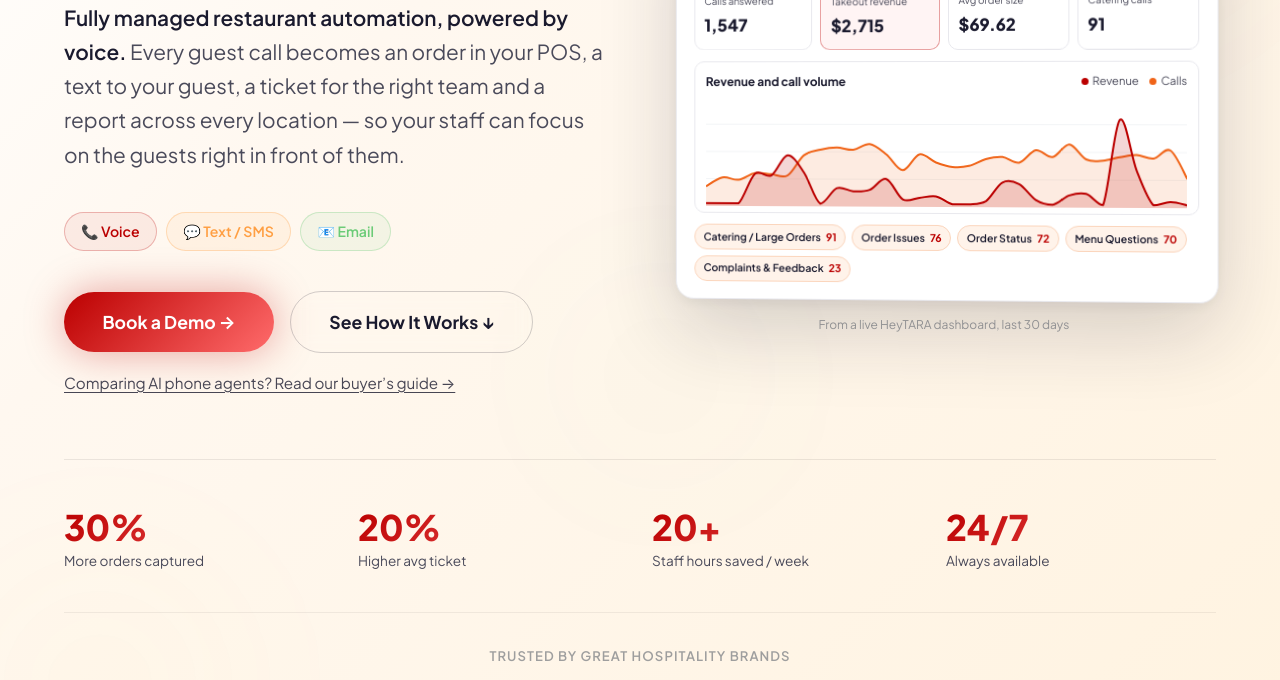
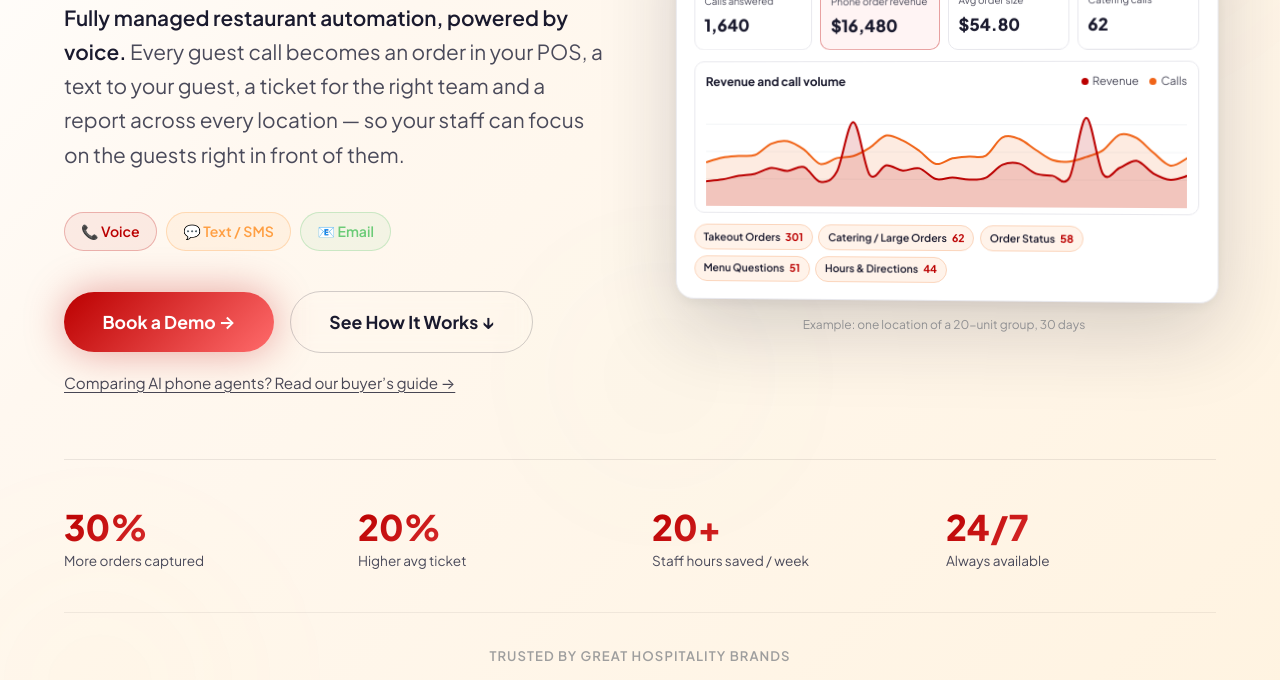
Before and after one commit to HeyTARA-AI/heytara-website, a plain HTML site: page index.html in a window 1280 px wide. Shown: the part 296-976 px from the top of the page. Drawn offline with Linux system fonts and the light colour scheme; a web font is replaced by a local one.

Commit message:
Homepage v2 draft: example per-location dashboard numbers (20-unit group)

```diff
--- a/index.html
+++ b/index.html
@@ -162,7 +162,7 @@
     <!-- Right side: Restaurant illustration -->
     <div class="hero__right hero__right--dash">
       <figure class="dash-wrap">
-        <div class="dash" aria-label="HeyTARA dashboard showing 30 days of calls, revenue and call reasons across all restaurants">
+        <div class="dash" aria-label="Example HeyTARA dashboard for one location of a 20-unit restaurant group, showing 30 days of calls, phone order revenue and call reasons">
           <div class="dash__bar" aria-hidden="true">
             <span class="dash__dots"><i></i><i></i><i></i></span>
             <span class="dash__brand"><span>Hey</span>TARA</span>
@@ -170,36 +170,36 @@
           <div class="dash__body">
             <div class="dash__head">
               <span class="dash__title">Dashboard</span>
-              <span class="dash__chip">All restaurants &#9662;</span>
+              <span class="dash__chip">Store 07 of 20 &#9662;</span>
               <span class="dash__chip dash__chip--on">30 days</span>
               <span class="dash__chip">Export PDF</span>
             </div>
             <div class="dash__kpis">
-              <div class="dash__kpi"><span>Calls answered</span><b>1,547</b></div>
-              <div class="dash__kpi dash__kpi--hl"><span>Takeout revenue</span><b>$2,715</b></div>
-              <div class="dash__kpi"><span>Avg order size</span><b>$69.62</b></div>
-              <div class="dash__kpi"><span>Catering calls</span><b>91</b></div>
+              <div class="dash__kpi"><span>Calls answered</span><b>1,640</b></div>
+              <div class="dash__kpi dash__kpi--hl"><span>Phone order revenue</span><b>$16,480</b></div>
+              <div class="dash__kpi"><span>Avg order size</span><b>$54.80</b></div>
+              <div class="dash__kpi"><span>Catering calls</span><b>62</b></div>
             </div>
             <div class="dash__chart">
               <div class="dash__chart-head"><b>Revenue and call volume</b><span><i class="dash__dot dash__dot--rev"></i>Revenue <i class="dash__dot dash__dot--vol"></i>Calls</span></div>
               <svg viewBox="0 0 600 160" preserveAspectRatio="none" aria-hidden="true">
                 <g class="dash__grid"><line x1="0" x2="600" y1="40" y2="40" /><line x1="0" x2="600" y1="80" y2="80" /><line x1="0" x2="600" y1="120" y2="120" /></g>
-                <path class="dash__area dash__area--vol" d="M0.0,131.3 C3.4,129.1 13.8,119.8 20.7,118.2 C27.6,116.5 34.5,122.6 41.4,121.5 C48.3,120.4 55.2,113.0 62.1,111.6 C69.0,110.2 75.9,112.7 82.8,113.2 C89.7,113.8 96.6,119.5 103.4,114.9 C110.3,110.2 117.2,91.6 124.1,85.3 C131.0,79.0 137.9,79.0 144.8,77.1 C151.7,75.1 158.6,73.8 165.5,73.8 C172.4,73.8 179.3,77.9 186.2,77.1 C193.1,76.2 200.0,67.7 206.9,68.8 C213.8,69.9 220.7,77.3 227.6,83.6 C234.5,89.9 241.4,106.7 248.3,106.7 C255.2,106.7 262.1,85.6 269.0,83.6 C275.9,81.7 282.8,92.1 289.7,95.2 C296.6,98.2 303.4,100.9 310.3,101.7 C317.2,102.6 324.1,102.0 331.0,100.1 C337.9,98.2 344.8,92.4 351.7,90.2 C358.6,88.0 365.5,86.1 372.4,86.9 C379.3,87.8 386.2,96.8 393.1,95.2 C400.0,93.5 406.9,78.4 413.8,77.1 C420.7,75.7 427.6,88.3 434.5,86.9 C441.4,85.6 448.3,68.3 455.2,68.8 C462.1,69.4 469.0,86.4 475.9,90.2 C482.8,94.1 489.7,92.4 496.6,91.9 C503.4,91.3 510.3,88.3 517.2,86.9 C524.1,85.6 531.0,83.4 537.9,83.6 C544.8,83.9 551.7,89.7 558.6,88.6 C565.5,87.5 572.4,72.1 579.3,77.1 C586.2,82.0 596.6,111.3 600.0,118.2 L600,160 L0,160 Z" />
-                <path class="dash__line dash__line--vol" d="M0.0,131.3 C3.4,129.1 13.8,119.8 20.7,118.2 C27.6,116.5 34.5,122.6 41.4,121.5 C48.3,120.4 55.2,113.0 62.1,111.6 C69.0,110.2 75.9,112.7 82.8,113.2 C89.7,113.8 96.6,119.5 103.4,114.9 C110.3,110.2 117.2,91.6 124.1,85.3 C131.0,79.0 137.9,79.0 144.8,77.1 C151.7,75.1 158.6,73.8 165.5,73.8 C172.4,73.8 179.3,77.9 186.2,77.1 C193.1,76.2 200.0,67.7 206.9,68.8 C213.8,69.9 220.7,77.3 227.6,83.6 C234.5,89.9 241.4,106.7 248.3,106.7 C255.2,106.7 262.1,85.6 269.0,83.6 C275.9,81.7 282.8,92.1 289.7,95.2 C296.6,98.2 303.4,100.9 310.3,101.7 C317.2,102.6 324.1,102.0 331.0,100.1 C337.9,98.2 344.8,92.4 351.7,90.2 C358.6,88.0 365.5,86.1 372.4,86.9 C379.3,87.8 386.2,96.8 393.1,95.2 C400.0,93.5 406.9,78.4 413.8,77.1 C420.7,75.7 427.6,88.3 434.5,86.9 C441.4,85.6 448.3,68.3 455.2,68.8 C462.1,69.4 469.0,86.4 475.9,90.2 C482.8,94.1 489.7,92.4 496.6,91.9 C503.4,91.3 510.3,88.3 517.2,86.9 C524.1,85.6 531.0,83.4 537.9,83.6 C544.8,83.9 551.7,89.7 558.6,88.6 C565.5,87.5 572.4,72.1 579.3,77.1 C586.2,82.0 596.6,111.3 600.0,118.2" />
-                <path class="dash__area dash__area--rev" d="M0.0,156.0 C3.4,156.0 13.8,156.0 20.7,156.0 C27.6,156.0 34.5,156.0 41.4,156.0 C48.3,148.8 55.2,119.6 62.1,112.7 C69.0,105.9 75.9,119.6 82.8,115.0 C89.7,110.5 96.6,86.2 103.4,85.4 C110.3,84.7 117.2,98.7 124.1,110.5 C131.0,122.2 137.9,152.2 144.8,156.0 C151.7,156.0 158.6,136.3 165.5,133.2 C172.4,130.2 179.3,137.4 186.2,137.8 C193.1,138.2 200.0,138.5 206.9,135.5 C213.8,132.5 220.7,117.3 227.6,119.6 C234.5,121.8 241.4,144.6 248.3,149.2 C255.2,153.7 262.1,147.7 269.0,146.9 C275.9,146.1 282.8,143.1 289.7,144.6 C296.6,146.1 303.4,154.1 310.3,156.0 C317.2,156.0 324.1,156.0 331.0,156.0 C337.9,155.2 344.8,156.0 351.7,151.4 C358.6,146.1 365.5,128.3 372.4,124.1 C379.3,119.9 386.2,122.2 393.1,126.4 C400.0,130.6 406.9,144.2 413.8,149.2 C420.7,154.1 427.6,156.0 434.5,156.0 C441.4,154.9 448.3,145.0 455.2,142.3 C462.1,139.7 469.0,137.8 475.9,140.1 C482.8,142.3 489.7,156.0 496.6,156.0 C503.4,138.2 510.3,41.4 517.2,33.0 C524.1,24.7 531.0,85.4 537.9,105.9 C544.8,126.4 551.7,148.4 558.6,156.0 C565.5,156.0 572.4,151.4 579.3,151.4 C586.2,151.4 596.6,155.2 600.0,156.0 L600,160 L0,160 Z" />
-                <path class="dash__line dash__line--rev" d="M0.0,156.0 C3.4,156.0 13.8,156.0 20.7,156.0 C27.6,156.0 34.5,156.0 41.4,156.0 C48.3,148.8 55.2,119.6 62.1,112.7 C69.0,105.9 75.9,119.6 82.8,115.0 C89.7,110.5 96.6,86.2 103.4,85.4 C110.3,84.7 117.2,98.7 124.1,110.5 C131.0,122.2 137.9,152.2 144.8,156.0 C151.7,156.0 158.6,136.3 165.5,133.2 C172.4,130.2 179.3,137.4 186.2,137.8 C193.1,138.2 200.0,138.5 206.9,135.5 C213.8,132.5 220.7,117.3 227.6,119.6 C234.5,121.8 241.4,144.6 248.3,149.2 C255.2,153.7 262.1,147.7 269.0,146.9 C275.9,146.1 282.8,143.1 289.7,144.6 C296.6,146.1 303.4,154.1 310.3,156.0 C317.2,156.0 324.1,156.0 331.0,156.0 C337.9,155.2 344.8,156.0 351.7,151.4 C358.6,146.1 365.5,128.3 372.4,124.1 C379.3,119.9 386.2,122.2 393.1,126.4 C400.0,130.6 406.9,144.2 413.8,149.2 C420.7,154.1 427.6,156.0 434.5,156.0 C441.4,154.9 448.3,145.0 455.2,142.3 C462.1,139.7 469.0,137.8 475.9,140.1 C482.8,142.3 489.7,156.0 496.6,156.0 C503.4,138.2 510.3,41.4 517.2,33.0 C524.1,24.7 531.0,85.4 537.9,105.9 C544.8,126.4 551.7,148.4 558.6,156.0 C565.5,156.0 572.4,151.4 579.3,151.4 C586.2,151.4 596.6,155.2 600.0,156.0" />
+                <path class="dash__area dash__area--vol" d="M0.0,96.0 C3.4,94.8 13.8,90.6 20.7,89.0 C27.6,87.5 34.5,87.2 41.4,86.6 C48.3,85.9 55.2,88.1 62.1,85.1 C69.0,82.1 75.9,71.9 82.8,68.5 C89.7,65.1 96.6,63.2 103.4,64.7 C110.3,66.1 117.2,71.5 124.1,77.0 C131.0,82.6 137.9,95.9 144.8,98.0 C151.7,100.0 158.6,91.3 165.5,89.3 C172.4,87.3 179.3,88.7 186.2,86.1 C193.1,83.6 200.0,78.9 206.9,73.9 C213.8,68.9 220.7,57.9 227.6,56.1 C234.5,54.4 241.4,59.8 248.3,63.5 C255.2,67.2 262.1,72.9 269.0,78.5 C275.9,84.2 282.8,95.6 289.7,97.4 C296.6,99.2 303.4,91.0 310.3,89.2 C317.2,87.3 324.1,87.1 331.0,86.5 C337.9,85.8 344.8,89.7 351.7,85.1 C358.6,80.5 365.5,62.9 372.4,58.8 C379.3,54.8 386.2,57.9 393.1,60.8 C400.0,63.8 406.9,71.6 413.8,76.7 C420.7,81.8 427.6,88.6 434.5,91.3 C441.4,94.1 448.3,94.1 455.2,93.3 C462.1,92.5 469.0,89.4 475.9,86.7 C482.8,84.0 489.7,82.3 496.6,76.9 C503.4,71.5 510.3,57.2 517.2,54.3 C524.1,51.3 531.0,54.8 537.9,59.2 C544.8,63.6 551.7,73.9 558.6,80.5 C565.5,87.1 572.4,97.6 579.3,98.8 C586.2,100.0 596.6,89.7 600.0,87.8 L600,160 L0,160 Z" />
+                <path class="dash__line dash__line--vol" d="M0.0,96.0 C3.4,94.8 13.8,90.6 20.7,89.0 C27.6,87.5 34.5,87.2 41.4,86.6 C48.3,85.9 55.2,88.1 62.1,85.1 C69.0,82.1 75.9,71.9 82.8,68.5 C89.7,65.1 96.6,63.2 103.4,64.7 C110.3,66.1 117.2,71.5 124.1,77.0 C131.0,82.6 137.9,95.9 144.8,98.0 C151.7,100.0 158.6,91.3 165.5,89.3 C172.4,87.3 179.3,88.7 186.2,86.1 C193.1,83.6 200.0,78.9 206.9,73.9 C213.8,68.9 220.7,57.9 227.6,56.1 C234.5,54.4 241.4,59.8 248.3,63.5 C255.2,67.2 262.1,72.9 269.0,78.5 C275.9,84.2 282.8,95.6 289.7,97.4 C296.6,99.2 303.4,91.0 310.3,89.2 C317.2,87.3 324.1,87.1 331.0,86.5 C337.9,85.8 344.8,89.7 351.7,85.1 C358.6,80.5 365.5,62.9 372.4,58.8 C379.3,54.8 386.2,57.9 393.1,60.8 C400.0,63.8 406.9,71.6 413.8,76.7 C420.7,81.8 427.6,88.6 434.5,91.3 C441.4,94.1 448.3,94.1 455.2,93.3 C462.1,92.5 469.0,89.4 475.9,86.7 C482.8,84.0 489.7,82.3 496.6,76.9 C503.4,71.5 510.3,57.2 517.2,54.3 C524.1,51.3 531.0,54.8 537.9,59.2 C544.8,63.6 551.7,73.9 558.6,80.5 C565.5,87.1 572.4,97.6 579.3,98.8 C586.2,100.0 596.6,89.7 600.0,87.8" />
+                <path class="dash__area dash__area--rev" d="M0.0,123.9 C3.4,123.4 13.8,122.6 20.7,121.2 C27.6,119.9 34.5,117.1 41.4,115.7 C48.3,114.3 55.2,114.7 62.1,112.8 C69.0,110.8 75.9,104.8 82.8,104.0 C89.7,103.3 96.6,108.5 103.4,108.2 C110.3,108.0 117.2,100.0 124.1,102.6 C131.0,105.3 137.9,123.0 144.8,124.0 C151.7,125.1 158.6,123.8 165.5,109.2 C172.4,94.7 179.3,35.9 186.2,36.7 C193.1,37.4 200.0,103.3 206.9,113.8 C213.8,124.3 220.7,100.8 227.6,99.6 C234.5,98.5 241.4,106.4 248.3,107.1 C255.2,107.8 262.1,101.8 269.0,103.8 C275.9,105.9 282.8,117.2 289.7,119.4 C296.6,121.6 303.4,117.0 310.3,117.1 C317.2,117.2 324.1,120.0 331.0,120.0 C337.9,120.0 344.8,120.8 351.7,117.2 C358.6,113.6 365.5,101.8 372.4,98.4 C379.3,94.9 386.2,94.3 393.1,96.5 C400.0,98.6 406.9,108.1 413.8,111.1 C420.7,114.0 427.6,113.0 434.5,114.0 C441.4,115.0 448.3,130.9 455.2,116.9 C462.1,102.9 469.0,31.0 475.9,30.1 C482.8,29.2 489.7,99.4 496.6,111.4 C503.4,123.4 510.3,105.5 517.2,102.2 C524.1,99.0 531.0,90.6 537.9,92.0 C544.8,93.3 551.7,105.7 558.6,110.3 C565.5,114.8 572.4,118.7 579.3,119.2 C586.2,119.8 596.6,114.5 600.0,113.5 L600,160 L0,160 Z" />
+                <path class="dash__line dash__line--rev" d="M0.0,123.9 C3.4,123.4 13.8,122.6 20.7,121.2 C27.6,119.9 34.5,117.1 41.4,115.7 C48.3,114.3 55.2,114.7 62.1,112.8 C69.0,110.8 75.9,104.8 82.8,104.0 C89.7,103.3 96.6,108.5 103.4,108.2 C110.3,108.0 117.2,100.0 124.1,102.6 C131.0,105.3 137.9,123.0 144.8,124.0 C151.7,125.1 158.6,123.8 165.5,109.2 C172.4,94.7 179.3,35.9 186.2,36.7 C193.1,37.4 200.0,103.3 206.9,113.8 C213.8,124.3 220.7,100.8 227.6,99.6 C234.5,98.5 241.4,106.4 248.3,107.1 C255.2,107.8 262.1,101.8 269.0,103.8 C275.9,105.9 282.8,117.2 289.7,119.4 C296.6,121.6 303.4,117.0 310.3,117.1 C317.2,117.2 324.1,120.0 331.0,120.0 C337.9,120.0 344.8,120.8 351.7,117.2 C358.6,113.6 365.5,101.8 372.4,98.4 C379.3,94.9 386.2,94.3 393.1,96.5 C400.0,98.6 406.9,108.1 413.8,111.1 C420.7,114.0 427.6,113.0 434.5,114.0 C441.4,115.0 448.3,130.9 455.2,116.9 C462.1,102.9 469.0,31.0 475.9,30.1 C482.8,29.2 489.7,99.4 496.6,111.4 C503.4,123.4 510.3,105.5 517.2,102.2 C524.1,99.0 531.0,90.6 537.9,92.0 C544.8,93.3 551.7,105.7 558.6,110.3 C565.5,114.8 572.4,118.7 579.3,119.2 C586.2,119.8 596.6,114.5 600.0,113.5" />
               </svg>
             </div>
             <div class="dash__tags" aria-label="Top call reasons">
-              <span>Catering / Large Orders <b>91</b></span>
-              <span>Order Issues <b>76</b></span>
-              <span>Order Status <b>72</b></span>
-              <span>Menu Questions <b>70</b></span>
-              <span>Complaints &amp; Feedback <b>23</b></span>
+              <span>Takeout Orders <b>301</b></span>
+              <span>Catering / Large Orders <b>62</b></span>
+              <span>Order Status <b>58</b></span>
+              <span>Menu Questions <b>51</b></span>
+              <span>Hours &amp; Directions <b>44</b></span>
             </div>
           </div>
         </div>
-        <figcaption class="dash__cap">From a live HeyTARA dashboard, last 30 days</figcaption>
+        <figcaption class="dash__cap">Example: one location of a 20-unit group, 30 days</figcaption>
       </figure>
     </div>
 
```
